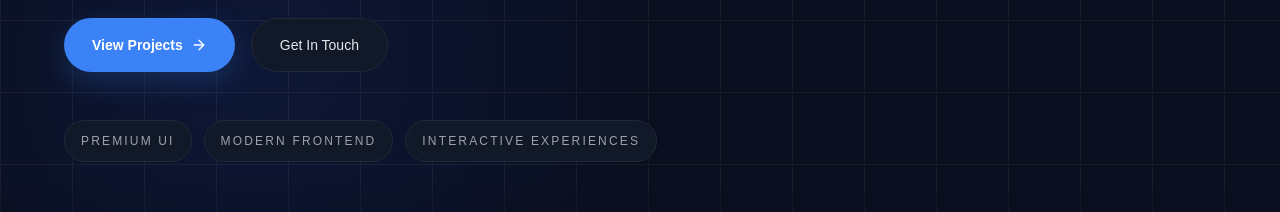
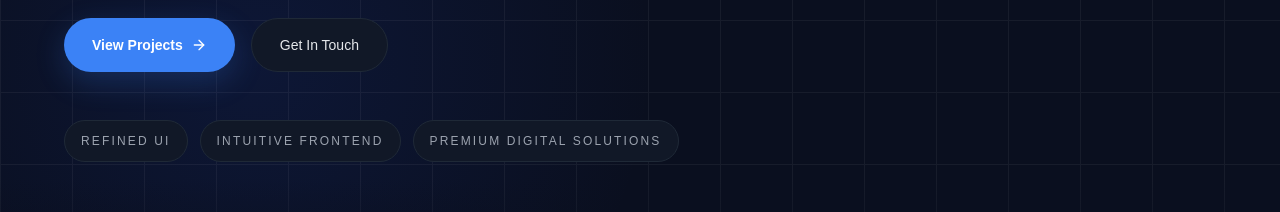
Before and after one commit to oTiya1/falaiye-portfolio, a Next.js app: page / in a window 1280 px wide. Shown: the part 980-1192 px from the top of the page. Built offline with nearby package versions, Linux system fonts and the light colour scheme.

Commit message:
your message

```diff
--- a/app/page.tsx
+++ b/app/page.tsx
@@ -727,9 +727,9 @@ export default function Page() {
   className="mt-10 flex flex-wrap justify-center gap-3 sm:mt-12 lg:justify-start"
 >
   {[
-    "Premium UI",
-    "Modern Frontend",
-    "Interactive Experiences",
+    "Refined UI",
+    "Intuitive Frontend",
+    "Premium Digital Solutions",
   ].map((item) => (
     <span
       key={item}
```
